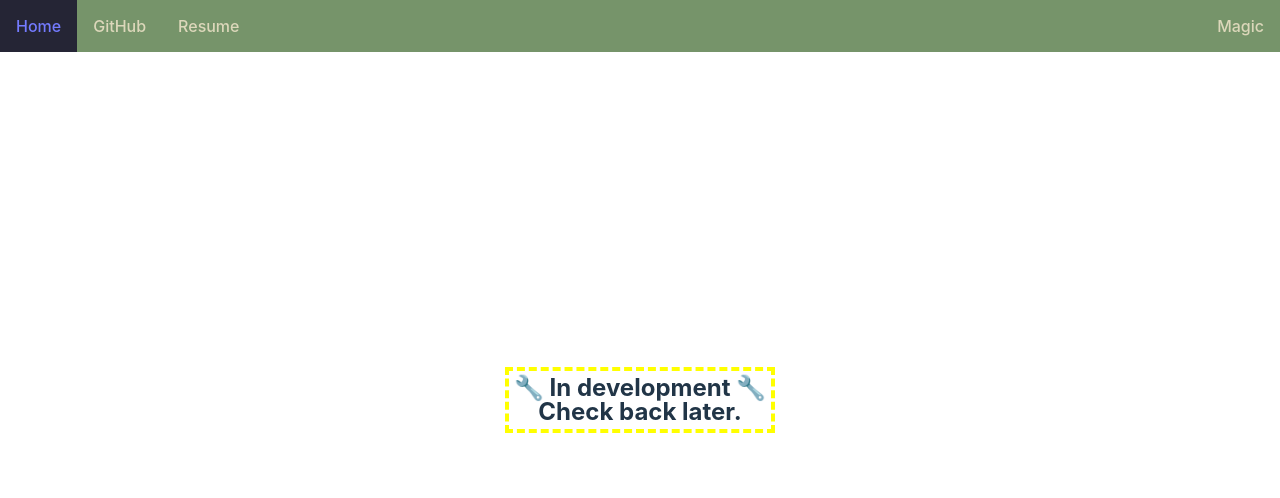
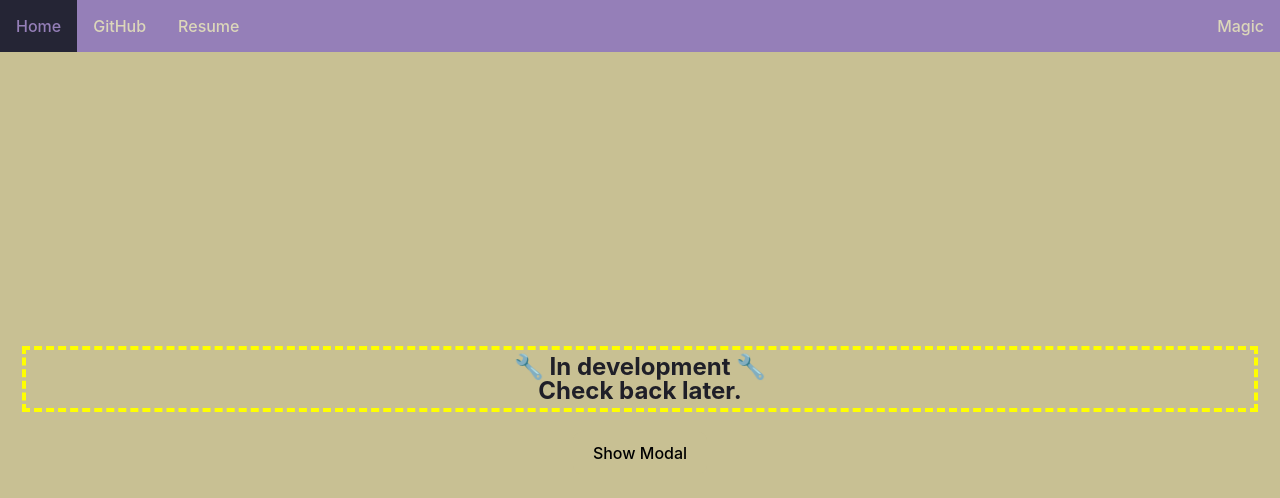
Before and after one commit to JustinStitt/jstitt.dev, a Svelte app: page / in a window 1280 px wide. Shown: the top 498 px of the page. Built offline with nearby package versions, Linux system fonts and the light colour scheme.

Commit message:
add basic modal

```diff
--- a/src/App.svelte
+++ b/src/App.svelte
@@ -1,12 +1,39 @@
 <script>
   import Navbar from "./lib/Navbar.svelte";
+  import Modal from "./lib/Modal.svelte";
   console.log("loaded");
+
+  let completed_task = false;
+  let show_modal = false;
+  const hideModal = () => {
+    if (completed_task === true) show_modal = false;
+  };
 </script>
 
-<Navbar />
-<h2>🔧 In development 🔧<br /> Check back later.</h2>
+<main>
+  <Navbar />
+  {#if show_modal}
+    <Modal
+      on:click={hideModal}
+      on:task={() => {
+        completed_task = true;
+      }}
+    />
+  {/if}
+  <h2>🔧 In development 🔧<br /> Check back later.</h2>
+  <button
+    on:click={() => {
+      show_modal = true;
+    }}>Show Modal</button
+  >
+</main>
 
 <style>
+  main {
+    width: 100%;
+    height: 100%;
+  }
+
   h2 {
     padding: 5px;
     border: 4px dashed yellow;
--- a/src/assets/app.css
+++ b/src/assets/app.css
@@ -6,6 +6,7 @@
 
   color-scheme: light dark;
   background-color: var(--kanagawa-sumiInk0);
+  color: var(--kanagawa-fujiWhite);
 
   font-synthesis: none;
   text-rendering: optimizeLegibility;
@@ -42,9 +43,9 @@ h1 {
 }
 
 #app {
-  max-width: 1280px;
+  width: 100%;
   margin: 0 auto;
-  padding: 2rem;
+  padding: 1.4rem;
   text-align: center;
 }
 
@@ -60,22 +61,21 @@ button {
   transition: border-color 0.25s;
 }
 button:hover {
-  border-color: #646cff;
+  border-color: var(--kanagawa-oniViolet);
 }
-button:focus,
 button:focus-visible {
   outline: 4px auto -webkit-focus-ring-color;
 }
 
 @media (prefers-color-scheme: light) {
   :root {
-    color: #213547;
-    background-color: #ffffff;
+    color: var(--kanagawa-sumiInk1);
+    background-color: var(--kanagawa-oldWhite);
   }
   a:hover {
-    color: #747bff;
+    color: var(--kanagawa-oniViolet);
   }
   button {
-    background-color: #f9f9f9;
+    background-color: var(--kanagawa-oldWhite);
   }
 }
--- /dev/null
+++ b/src/lib/Modal.svelte
@@ -0,0 +1,43 @@
+<script>
+  import { createEventDispatcher } from "svelte";
+  const dispatch = createEventDispatcher();
+
+  const dimmerClick = () => {
+    dispatch("click", {});
+  };
+
+  const completeTask = () => {
+    dispatch("task", {});
+  };
+</script>
+
+<div class="dimmer" on:click={dimmerClick} />
+<div class="main">
+  <h2>Prove that you're Human...</h2>
+  <button on:click={completeTask}>Complete Task</button>
+</div>
+
+<style>
+  .dimmer {
+    position: absolute;
+    width: 100%;
+    height: 100%;
+    top: 0;
+    left: 0;
+    background-color: #333;
+    filter: opacity(0.6);
+    backdrop-filter: blur(20px);
+  }
+
+  .main {
+    position: absolute;
+    width: 50%;
+    height: 75%;
+    top: 50%;
+    left: 50%;
+    transform: translateX(-50%) translateY(-50%);
+    background-color: var(--kanagawa-sumiInk1);
+    border: 0.2vw solid var(--kanagawa-fujiWhite);
+    border-radius: 5%;
+  }
+</style>
--- a/src/lib/Navbar.svelte
+++ b/src/lib/Navbar.svelte
@@ -29,7 +29,8 @@
     margin: 0;
     padding: 0;
     overflow: hidden;
-    background: var(--kanagawa-autumnGreen);
+    background-color: var(--kanagawa-oniViolet);
+    z-index: 1024;
   }
 
   li {
```
